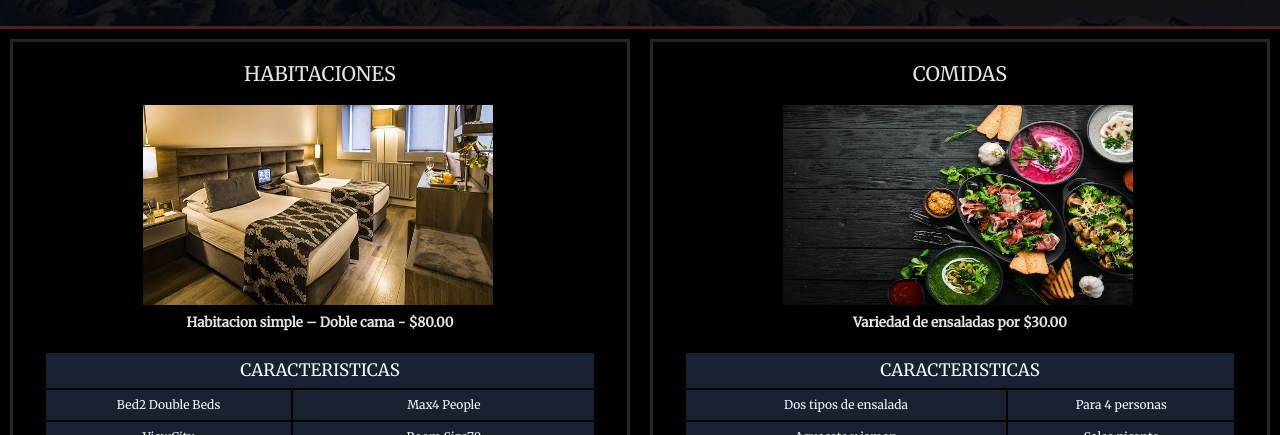
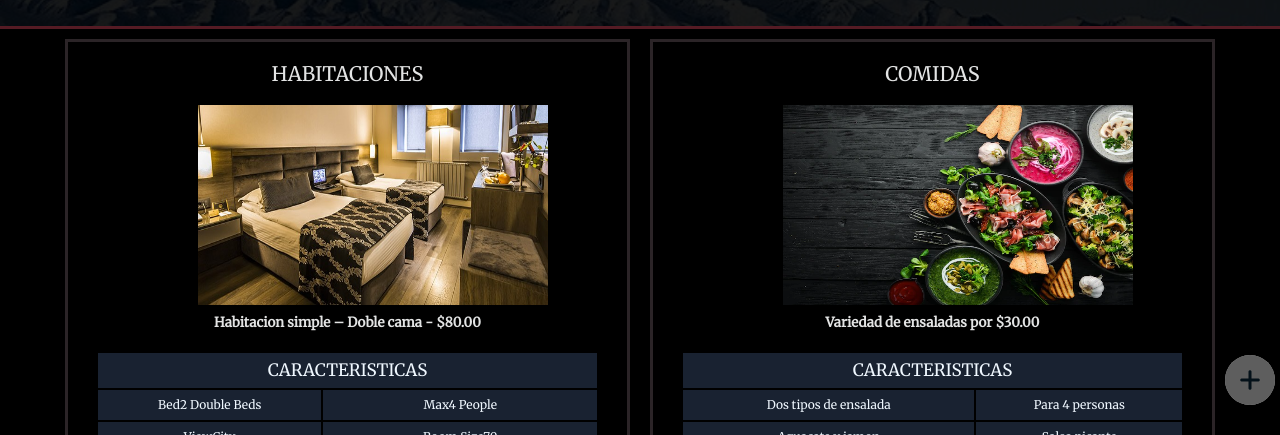
Before and after one commit to DmGowther/Plantilla-Hotel-3, a plain HTML site: page html/promociones.html in a window 1280 px wide. Shown: the part 365-800 px from the top of the page. Drawn offline with nearby package versions, Linux system fonts and the light colour scheme; a web font is replaced by a local one.

Commit message:
Boton flotante agregado, margenes en promociones

```diff
--- a/css/style_main.css
+++ b/css/style_main.css
@@ -226,3 +226,70 @@ footer a {
     color: aliceblue;
     background-color: darkolivegreen;
 }
+
+/* ESTILOS DEL BOTON */
+
+
+.btn {
+    position: fixed;
+    box-sizing: border-box;
+    z-index: 10;
+    bottom: 10%;
+    right: 4.3%;
+}
+
+.btn-flotante {
+    text-decoration: none;
+}
+
+.btn-opciones>div {
+    z-index: 10;
+    transition: all 200ms linear;
+}
+
+.btn-check, .btn-abrir, .btn-opciones>div {
+    text-decoration: none;
+    width: 50px;
+    height: 50px;
+    position: absolute;
+    background-color: #a5a5a5;
+    border-radius: 50%;
+    display: flex;
+    align-items: center;
+    justify-content: center;
+    cursor: pointer;
+}
+
+.btn-abrir, .btn-opciones>div i {
+    color: #041119;
+    font-size: 24px;
+    text-decoration: none;
+}
+
+.btn-abrir {
+    transform: rotate(0deg);
+    transition: transform 450ms ease;
+    z-index: 20;
+    background-color: #5e5e5e;
+}
+
+.btn-check {
+    opacity: 0;
+    z-index: 30;
+}
+
+.btn-check:checked~.btn-abrir~.btn-opciones>div:first-child {
+    margin-top: -180px;
+}
+
+.btn-check:checked~.btn-abrir~.btn-opciones>div:nth-child(even) {
+    margin-top: -120px;
+}
+
+.btn-check:checked~.btn-abrir~.btn-opciones>div:last-child {
+    margin-top: -60px;
+}
+
+.btn-check:checked~.btn-abrir {
+    transform: rotate(180deg);
+}
--- a/css/style_promociones.css
+++ b/css/style_promociones.css
@@ -89,6 +89,10 @@ main {
     display: flex;
     position: relative;
     height: 990px;
+    margin-left: 55px;
+    /* estor margenes se agregaron para usar el boton flotante */
+    margin-right: 55px;
+    /* estor margenes se agregaron para usar el boton flotante */
     justify-content: center;
 }
 
--- a/html/promociones.html
+++ b/html/promociones.html
@@ -166,6 +166,27 @@
 
     </main>
     <!-- FINAL DEL MAIN -->
+
+
+    <!-- CODIGO DEL BOTON FLOTANTE -->
+
+    <section class="btn">
+        <div class="btn-flotante">
+            <input type="checkbox" name="" id="" class="btn-check">
+            <div class="btn-abrir">
+                <i class="fas fa-plus"></i>
+            </div>
+            <div class="btn-opciones">
+                <div>
+                    <a href="./login.html">
+                        <i class="fa-solid fa-arrow-right-to-bracket"></i>
+                    </a>
+                </div>
+            </div>
+        </div>
+    </section>
+
+    <!-- FINAL DEL CODIGO BOTON FLOTANTE -->
 </body>
 
 <footer>
```
Also changed, not shown: html/about.html (+21 -0 lines), html/contactenos.html (+20 -0 lines), html/galeria.html (+21 -0 lines), html/habitaciones.html (+21 -0 lines), index.html (+23 -0 lines).
